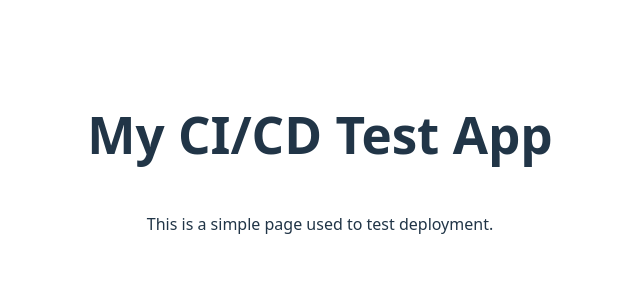
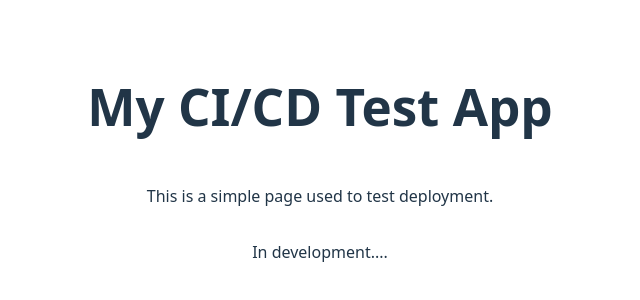
Before and after one commit to MatejKrivec/CI_CD_Project, a React (Vite) app in the folder ci-cd-project/: page / in a window 1280 px wide. Shown: the part 238-538 px from the top of the page, without its empty margins (320-960 px from the left). Built offline with nearby package versions, Linux system fonts and the light colour scheme.

Commit message:
first commit

```diff
--- a/ci-cd-project/src/App.tsx
+++ b/ci-cd-project/src/App.tsx
@@ -5,6 +5,7 @@ function App() {
     <div className="container">
       <h1>My CI/CD Test App</h1>
       <p>This is a simple page used to test deployment.</p>
+      <p>In development....</p>
     </div>
   )
 }
```
